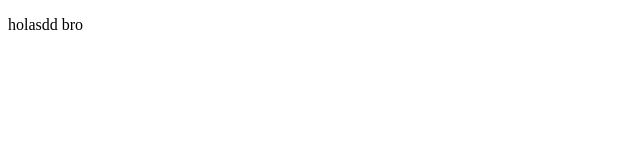
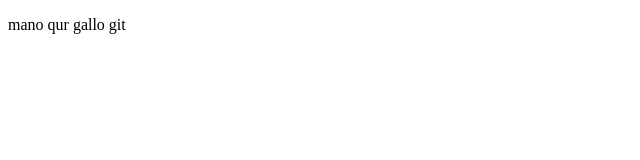
Before and after one commit to dakan2525/poyectoDemoCursoPrework, a plain HTML site: page index.html in a window 1280 px wide. Shown: the full height of the page, 0-640 px from the left. Drawn offline with Linux system fonts and the light colour scheme.

Commit message:
segundo commit

```diff
--- a/index.html
+++ b/index.html
@@ -7,6 +7,6 @@
     <title>Dakan2525</title>
 </head>
 <body>
-    <p>holasdd bro</p>
+    <p>mano qur gallo git</p>
 </body>
 </html>
```
